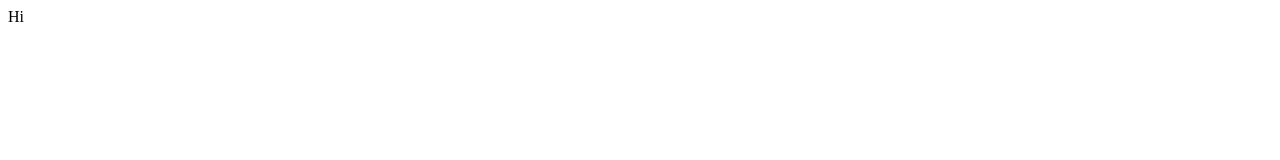
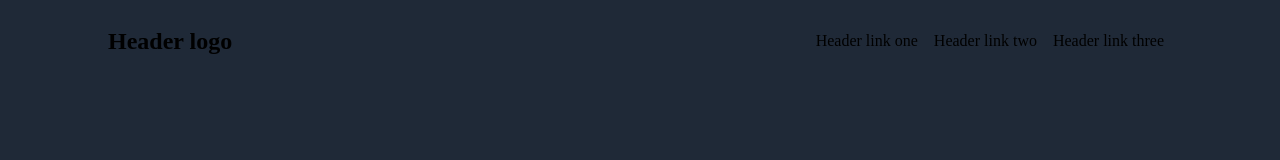
Before and after one commit to Abraham935/Landing-Page-Odin, a plain HTML site: page index.html in a window 1280 px wide. Drawn offline with Linux system fonts and the light colour scheme.

Commit message:
header done

```diff
--- a/index.html
+++ b/index.html
@@ -5,5 +5,25 @@
         <title>Landing Page</title>
         <link rel="stylesheet" href="styles.css">
     </head>
-    <body>Hi</body>
+    <body>
+        <!-- First part -->
+        <div class="container-1">
+            <div class="header">
+                <div class="left">
+                    <h2>Header logo</h2>
+                </div>
+                <div class="right">
+                    <ul>
+                        <li><a>Header link one</a></li>
+                        <li><a>Header link two</a></li>
+                        <li><a>Header link three</a></li>
+                    </ul>
+                </div>
+            </div>
+
+        </div>
+
+
+
+    </body>
 </html>
--- a/styles.css
+++ b/styles.css
@@ -0,0 +1,27 @@
+body {
+    background-color: #1F2937;
+}
+
+ul{
+    display: flex;
+    list-style: none;
+}
+
+li {
+    margin: 8px;
+}
+
+.header{
+    display: flex;
+    justify-content: space-between;
+    padding-left: 100px;
+    padding-right: 100px;
+}
+
+.left, .right {
+    display: flex;
+    align-items: center;
+    gap: 16px;
+
+
+  }
```
